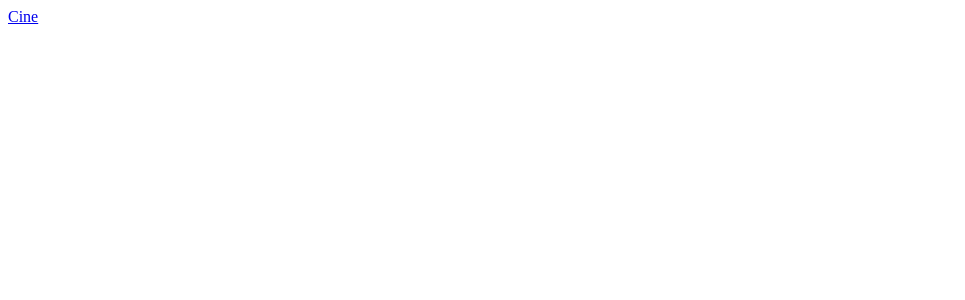
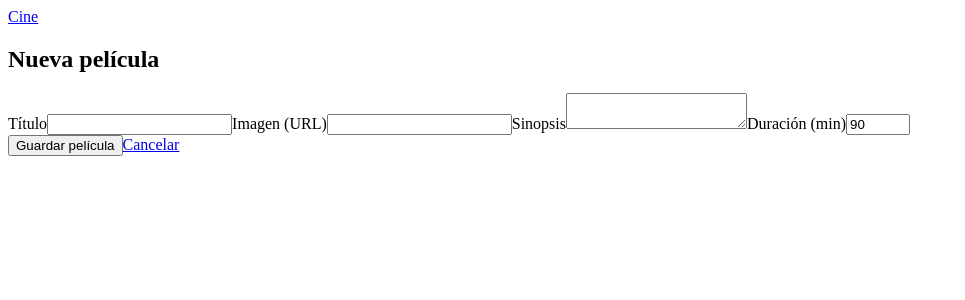
Before and after one commit to luvlsco/LUCAS-VELASCO-TP1-PROG4-2026-C2, an Angular app: page /admin/peliculas/nueva in a window 1280 px wide. Before the commit this address led to /. Shown: the top 300 px of the page, without its empty margins (0-965 px from the left). Built offline with nearby package versions, Linux system fonts and the light colour scheme.

Commit message:
feat: agregar mock de películas

```diff
--- a/src/app/admin/movie-form/movie-form.html
+++ b/src/app/admin/movie-form/movie-form.html
@@ -1 +1,50 @@
-<p>movie-form works!</p>
+<h2>{{ movieId() ? 'Editar película' : 'Nueva película' }}</h2>
+
+<form [formRoot]="movieForm" (submit)="$event.preventDefault(); save()">
+  <label for="title">Título</label>
+  <input id="title" [formField]="movieForm.title" />
+  @let ft = movieForm.title();
+  @if (ft.touched() && !ft.valid()) {
+    @for (e of ft.errors(); track e.kind) {
+      <p class="error">{{ e.message }}</p>
+    }
+  }
+
+  <label for="image">Imagen (URL)</label>
+  <input id="image" type="url" [formField]="movieForm.image" />
+  @let fi = movieForm.image();
+  @if (fi.touched() && !fi.valid()) {
+    @for (e of fi.errors(); track e.kind) {
+      <p class="error">{{ e.message }}</p>
+    }
+  }
+
+  <label for="synopsis">Sinopsis</label>
+  <textarea id="synopsis" [formField]="movieForm.synopsis"></textarea>
+  @let fs = movieForm.synopsis();
+  @if (fs.touched() && !fs.valid()) {
+    @for (e of fs.errors(); track e.kind) {
+      <p class="error">{{ e.message }}</p>
+    }
+  }
+
+  <label for="duration">Duración (min)</label>
+  <input id="duration" type="number" [formField]="movieForm.duration" />
+  @let fd = movieForm.duration();
+  @if (fd.touched() && !fd.valid()) {
+    @for (e of fd.errors(); track e.kind) {
+      <p class="error">{{ e.message }}</p>
+    }
+  }
+
+  @if (submitError(); as error) {
+    <p class="error" role="alert">{{ error }}</p>
+  }
+
+  <div class="actions">
+    <button type="submit" [disabled]="saving()">
+      {{ saving() ? 'Guardando...' : 'Guardar película' }}
+    </button>
+    <a routerLink="/">Cancelar</a>
+  </div>
+</form>
--- a/src/app/admin/movie-form/movie-form.ts
+++ b/src/app/admin/movie-form/movie-form.ts
@@ -1,9 +1,80 @@
-import { Component } from '@angular/core';
+import { Component, effect, inject, input, numberAttribute, signal } from '@angular/core';
+import { Router, RouterLink } from '@angular/router';
+import {
+  FormField,
+  FormRoot,
+  form,
+  max,
+  maxLength,
+  min,
+  minLength,
+  required,
+} from '@angular/forms/signals';
+import { CatalogStore } from '../../services/catalog-store';
+import { MovieDraft, createEmptyMovieDraft } from '../../catalog/movie.model';
 
 @Component({
-  imports: [],
   selector: 'app-movie-form',
+  imports: [FormField, FormRoot, RouterLink],
+  templateUrl: './movie-form.html',
   styleUrl: './movie-form.css',
-  templateUrl: './movie-form.html',
 })
-export class MovieForm {}
+export class MovieForm {
+  private readonly store = inject(CatalogStore);
+  private readonly router = inject(Router);
+
+  // presente solo en /admin/peliculas/:movieId/editar
+  movieId = input<number | undefined, unknown>(undefined, {
+    transform: (value) =>
+      value === undefined || value === null || value === '' ? undefined : numberAttribute(value),
+  });
+
+  protected draft = signal<MovieDraft>(createEmptyMovieDraft());
+  protected saving = signal(false);
+  protected submitError = signal<string | null>(null);
+
+  protected movieForm = form(this.draft, (f) => {
+    required(f.title, { message: 'El título es obligatorio' });
+    minLength(f.title, 3, { message: 'Mínimo 3 caracteres' });
+    maxLength(f.title, 80, { message: 'Máximo 80 caracteres' });
+    required(f.image, { message: 'La imagen es obligatoria' });
+    required(f.synopsis, { message: 'La sinopsis es obligatoria' });
+    minLength(f.synopsis, 10, { message: 'Mínimo 10 caracteres' });
+    maxLength(f.synopsis, 500, { message: 'Máximo 500 caracteres' });
+    min(f.duration, 1, { message: 'Mínimo 1 minuto' });
+    max(f.duration, 600, { message: 'Máximo 600 minutos' });
+  });
+
+  constructor() {
+    effect(() => {
+      const id = this.movieId();
+      if (!id) return;
+      const found = this.store.find(id);
+      if (found) {
+        this.draft.set({
+          title: found.title,
+          image: found.image,
+          synopsis: found.synopsis,
+          duration: found.duration,
+        });
+      }
+    });
+  }
+
+  protected async save(): Promise<void> {
+    if (!this.movieForm().valid()) {
+      this.submitError.set('Revisá los campos marcados.');
+      return;
+    }
+    this.saving.set(true);
+    this.submitError.set(null);
+    try {
+      const id = this.movieId();
+      const savedId = id ?? this.store.add(this.draft()).id;
+      if (id !== undefined) this.store.update(id, this.draft());
+      await this.router.navigate(['/admin/peliculas', savedId, 'editar']);
+    } finally {
+      this.saving.set(false);
+    }
+  }
+}
--- a/src/app/app.routes.ts
+++ b/src/app/app.routes.ts
@@ -1,3 +1,7 @@
 import { Routes } from '@angular/router';
+import { MovieForm } from './admin/movie-form/movie-form';
 
-export const routes: Routes = [];
+export const routes: Routes = [
+  { path: 'admin/peliculas/nueva', component: MovieForm },
+  { path: 'admin/peliculas/:movieId/editar', component: MovieForm },
+];
--- /dev/null
+++ b/src/app/catalog/movie.model.ts
@@ -0,0 +1,13 @@
+export interface Movie {
+  id: number;
+  title: string;
+  image: string;
+  synopsis: string;
+  duration: number;
+}
+
+export type MovieDraft = Omit<Movie, 'id'>;
+
+export function createEmptyMovieDraft(): MovieDraft {
+  return { title: '', image: '', synopsis: '', duration: 90 };
+}
--- /dev/null
+++ b/src/app/services/catalog-store.ts
@@ -0,0 +1,62 @@
+import { Injectable, signal } from '@angular/core';
+import { Movie, MovieDraft } from '../catalog/movie.model';
+
+// mock en memoria; datos reales en S3
+const MOVIE_MOCK: Movie[] = [
+  {
+    id: 1,
+    title: 'El Padrino',
+    image: 'https://a.ltrbxd.com/resized/film-poster/5/1/8/1/8/51818-the-godfather-0-1000-0-1500-crop.jpg',
+    synopsis:
+      'El patriarca de una dinastía mafiosa transfiere el control de su imperio a su hijo menor.',
+    duration: 175,
+  },
+  {
+    id: 2,
+    title: 'Volver al Futuro',
+    image: 'https://a.ltrbxd.com/resized/film-poster/5/1/9/4/5/51945-back-to-the-future-0-1000-0-1500-crop.jpg',
+    synopsis: 'Un adolescente viaja al pasado y debe asegurar que sus padres se conozcan.',
+    duration: 116,
+  },
+  {
+    id: 3,
+    title: 'Titanic',
+    image: 'https://a.ltrbxd.com/resized/film-poster/5/1/5/2/4/51524-titanic-0-1000-0-1500-crop.jpg',
+    synopsis: 'Un romance a bordo del transatlántico condenado en su viaje inaugural.',
+    duration: 194,
+  },
+  {
+    id: 4,
+    title: 'Matrix',
+    image: 'https://a.ltrbxd.com/resized/film-poster/5/1/5/1/8/51518-the-matrix-0-1000-0-1500-crop.jpg',
+    synopsis: 'Un hacker descubre que su realidad es una simulación controlada por máquinas.',
+    duration: 136,
+  },
+  {
+    id: 5,
+    title: 'Gladiador',
+    image: 'https://a.ltrbxd.com/resized/film-poster/5/1/9/5/2/51952-gladiator-2000-0-1000-0-1500-crop.jpg',
+    synopsis: 'Un general romano busca venganza contra el emperador que asesinó a su familia.',
+    duration: 155,
+  },
+];
+
+@Injectable({ providedIn: 'root' })
+export class CatalogStore {
+  readonly movies = signal<Movie[]>(MOVIE_MOCK);
+
+  find(id: number): Movie | undefined {
+    return this.movies().find((m) => m.id === id);
+  }
+
+  add(draft: MovieDraft): Movie {
+    const ids = this.movies().map((m) => m.id);
+    const created: Movie = { ...draft, id: ids.length === 0 ? 1 : Math.max(...ids) + 1 };
+    this.movies.update((list) => [...list, created]);
+    return created;
+  }
+
+  update(id: number, patch: MovieDraft): void {
+    this.movies.update((list) => list.map((m) => (m.id === id ? { ...patch, id } : m)));
+  }
+}
```
Also changed, not shown: 2 other files (tests, documents, lock files or other folders).
